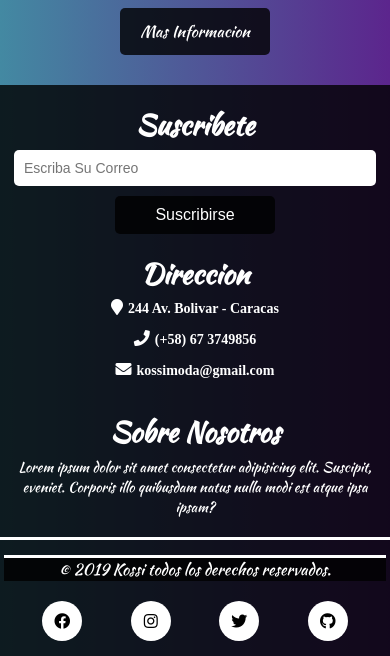
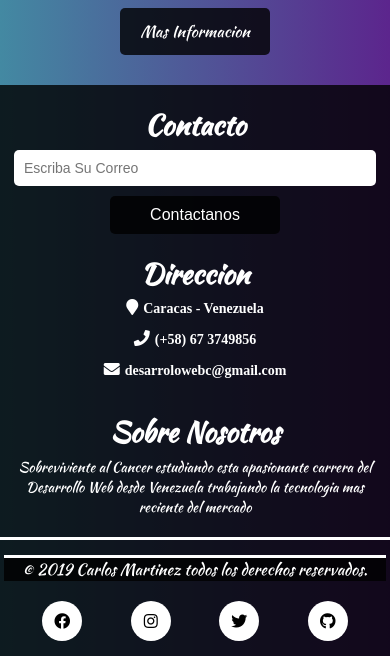
Before and after one commit to carlos-arawato99/portafolio, a plain HTML site: page index.html in a window 390 px wide. Shown: the part 598-1254 px from the top of the page. Drawn offline with Linux system fonts and the light colour scheme.

```diff
--- a/index.html
+++ b/index.html
@@ -51,30 +51,32 @@
                     <div class="footer-container">
                         <div class="footer-main">
                             <div class="footer-columna" id="">
-                                <h3>Suscribete</h3>
+                                <h3>Contacto</h3>
                                 <input type="email" placeholder="Escriba Su Correo">
-                                <input type="submit" value="Suscribirse">
+                                <input type="submit" value="Contactanos">
                             </div>
                             <div class="footer-columna" id="">
                                     <h3>Direccion</h3>
-                                    <span class="fa fa-map-marker"><p>244 Av. Bolivar - Caracas</p></span>
+                                    <span class="fa fa-map-marker"><p>Caracas - Venezuela</p></span>
                                     <span class="fa fa-phone"><p>(+58) 67 3749856</p></span>
-                                    <span class="fa fa-envelope"><p>kossimoda@gmail.com</p></span>
+                                    <span class="fa fa-envelope"><p>desarrolowebc@gmail.com</p></span>
 
                             </div>
                             <div class="footer-columna" id="">
                                     <h3>Sobre Nosotros</h3>
-                                    <p>Lorem ipsum dolor sit amet consectetur
-                                     adipisicing elit. Suscipit, eveniet.
-                                     Corporis illo quibusdam natus nulla modi
-                                     est atque ipsa ipsam?</p>
+                                    <p>Sobreviviente al Cancer estudiando
+                                        esta apasionante carrera del Desarrollo Web
+                                        desde Venezuela trabajando la tecnologia mas
+                                        reciente del mercado
+
+                                    </p>
                             </div>
                         </div>
                     </div>
                     <div class="footer-copy">
                         <div class="main-copy">
                             <div class="footer-copy">
-                                &copy; 2019 Kossi todos los derechos reservados.
+                                &copy; 2019 Carlos Martinez todos los derechos reservados.
                             </div>
                             <footer class="footer-redes">
                                 <a href="#" class="fab fa-facebook"></a>
```
